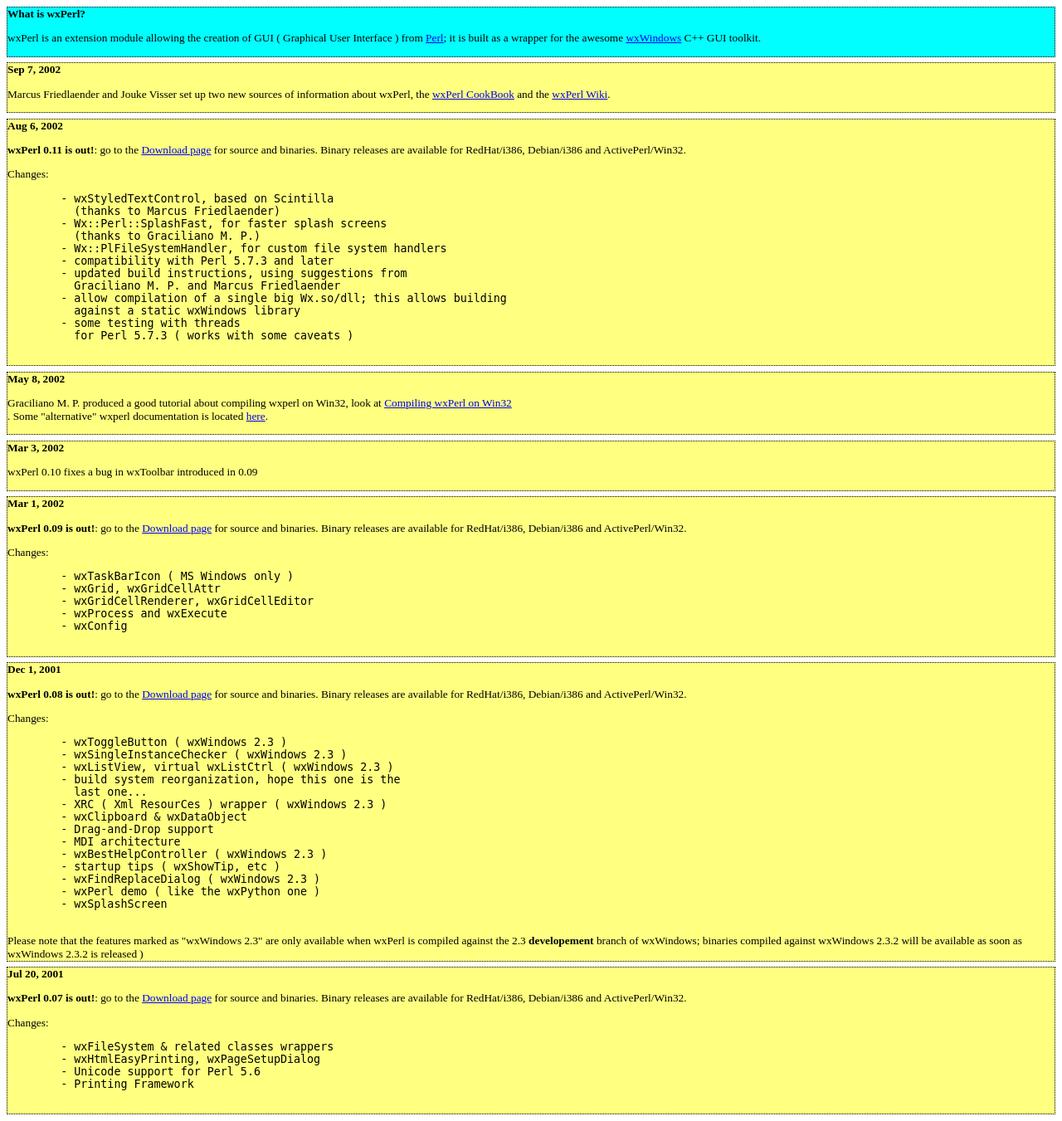
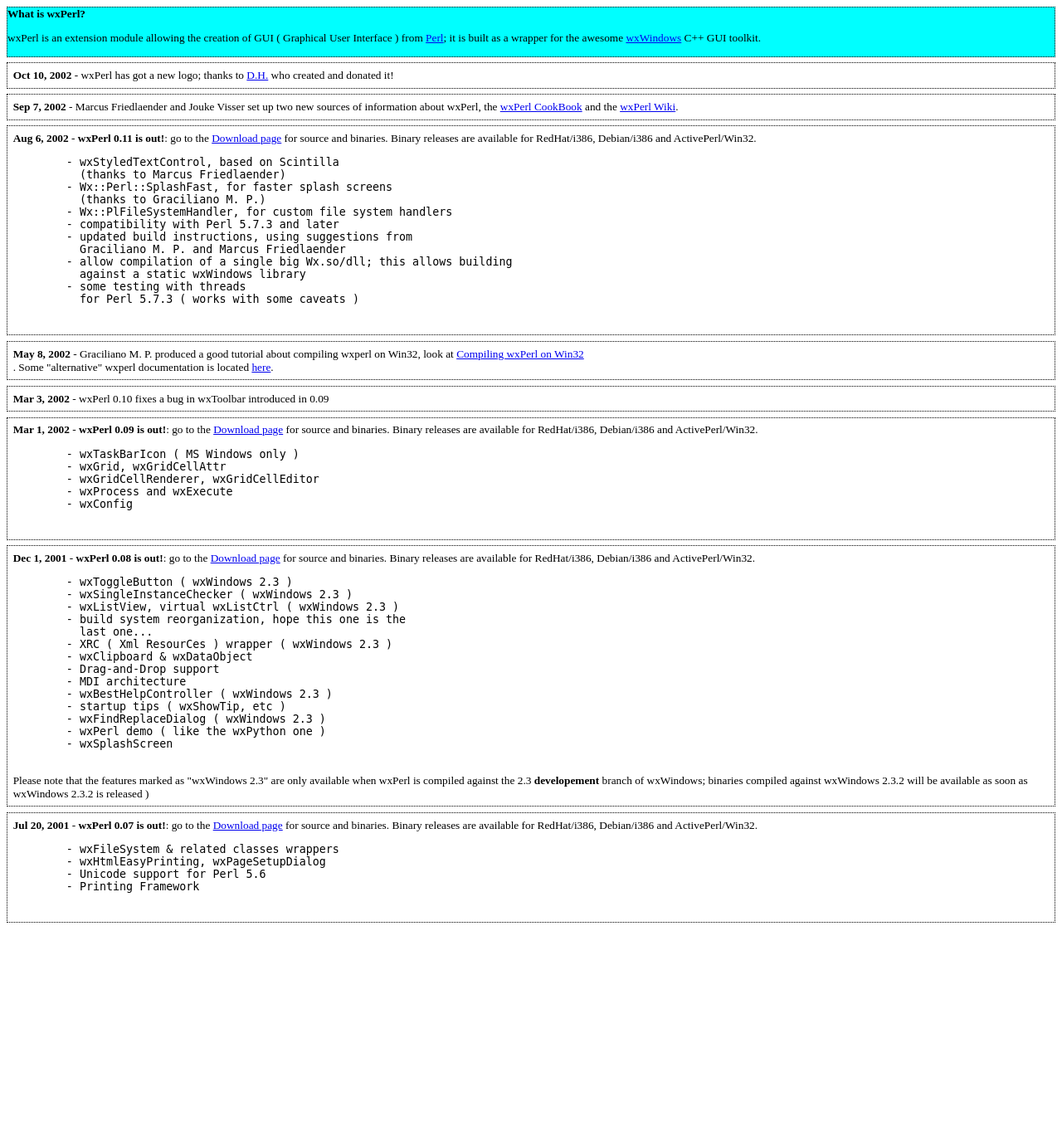
Before and after one commit to wxPerl/WebSite, a PHP site: page /home.html in a window 1280 px wide. Shown: the whole page at 83% size. After the commit the page ends 1112 px from the top, so only its background shows below. Run offline with PHP 8.4, Linux system fonts and the light colour scheme.

Commit message:
Some small updates to site layout. Added new logo from D.H.
git-svn-id: http://svn.code.sf.net/p/wxperl/code/WebSite/trunk@739 2e9104e8-d5c8-4c90-bb67-bfd1792b7337

```diff
--- a/site/default.css
+++ b/site/default.css
@@ -32,7 +32,6 @@ BODY.navigation-bar * {
 }
 
 .wxperl-news {
-  background: #ffff80;#
   padding: 5pt;
   margin-top: 5pt;
   border: 1pt dotted black;
--- a/site/home.html
+++ b/site/home.html
@@ -22,23 +22,25 @@ C++ GUI toolkit.
 </div>
 
 <div class="wxperl-news">
-  <b>Sep 7, 2002</b>
-  <p>
+  <b>Oct 10, 2002</b> -
+wxPerl has got a new logo; thanks to
+<a target="_blank" href="http://crazyinsomniac.perlmonk.org/">D.H.</a>
+who created and donated it!
+</div>
+
+<div class="wxperl-news">
+  <b>Sep 7, 2002</b> -
 Marcus Friedlaender and Jouke Visser set up two new sources of information
 about wxPerl, the <a href="http://scripts.wordit.com/cgi-bin/wxperl/logbook.pl?file=1">wxPerl CookBook</a> and the
 <a href="http://wxperl.pvoice.org/cgi-wxperl/view.pl/FrontPage">
   wxPerl Wiki</a>.
-  </p>
 </div>
 
 <div class="wxperl-news">
-  <b>Aug 6, 2002</b>
-  <p>
+  <b>Aug 6, 2002</b> -
 <b>wxPerl 0.11 is out!</b>: go to the
 <a href="download.html">Download page</a> for source and binaries.
 Binary releases are available for RedHat/i386, Debian/i386 and ActivePerl/Win32.
-  </p>
-  Changes:
   <pre>
 	- wxStyledTextControl, based on Scintilla
 	  (thanks to Marcus Friedlaender)
@@ -56,30 +58,23 @@ Binary releases are available for RedHat/i386, Debian/i386 and ActivePerl/Win32.
 </div>
 
 <div class="wxperl-news">
-  <b>May 8, 2002</b>
-  <p>
+  <b>May 8, 2002</b> -
 Graciliano M. P. produced a good tutorial about compiling wxperl on Win32, look at
 <a href="http://wxperl.virtuasites.com.br/">Compiling wxPerl on Win32</a><br>.
 Some "alternative" wxperl documentation is located
 <a href="http://wxperl.virtuasites.com.br/docs/index.hpl">here</a>.
-  </p>
 </div>
 
 <div class="wxperl-news">
-  <b>Mar 3, 2002</b>
-  <p>
+  <b>Mar 3, 2002</b> -
 wxPerl 0.10 fixes a bug in wxToolbar introduced in 0.09
-  </p>
 </div>
 
 <div class="wxperl-news">
-  <b>Mar 1, 2002</b>
-  <p>
+  <b>Mar 1, 2002</b> -
 <b>wxPerl 0.09 is out!</b>: go to the
 <a href="download.html">Download page</a> for source and binaries.
 Binary releases are available for RedHat/i386, Debian/i386 and ActivePerl/Win32.
-  </p>
-  Changes:
   <pre>
 	- wxTaskBarIcon ( MS Windows only )
 	- wxGrid, wxGridCellAttr
@@ -90,13 +85,10 @@ Binary releases are available for RedHat/i386, Debian/i386 and ActivePerl/Win32.
 </div>
 
 <div class="wxperl-news">
-  <b>Dec 1, 2001</b>
-  <p>
+  <b>Dec 1, 2001</b> -
 <b>wxPerl 0.08 is out!</b>: go to the
 <a href="download.html">Download page</a> for source and binaries.
 Binary releases are available for RedHat/i386, Debian/i386 and ActivePerl/Win32.
-  </p>
-  Changes:
   <pre>
 	- wxToggleButton ( wxWindows 2.3 )
 	- wxSingleInstanceChecker ( wxWindows 2.3 )
@@ -121,13 +113,10 @@ Binary releases are available for RedHat/i386, Debian/i386 and ActivePerl/Win32.
 </div>
 
 <div class="wxperl-news">
-  <b>Jul 20, 2001</b>
-  <p>
+  <b>Jul 20, 2001</b> -
 <b>wxPerl 0.07 is out!</b>: go to the
 <a href="download.html">Download page</a> for source and binaries.
 Binary releases are available for RedHat/i386, Debian/i386 and ActivePerl/Win32.
-  </p>
-  Changes:
   <pre>
 	- wxFileSystem & related classes wrappers
 	- wxHtmlEasyPrinting, wxPageSetupDialog
```
Also changed, not shown: site/header.html (+8 -2 lines), site/wxperl.gif (added).
